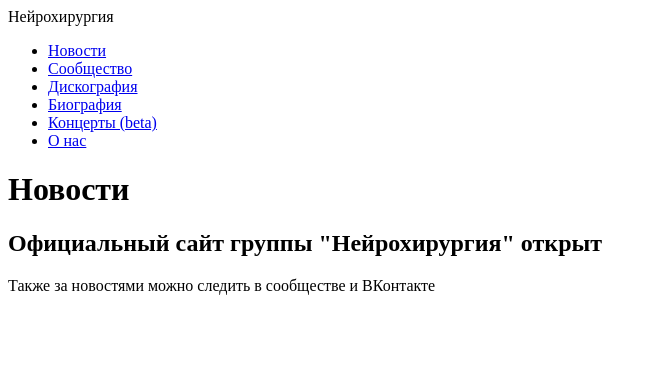
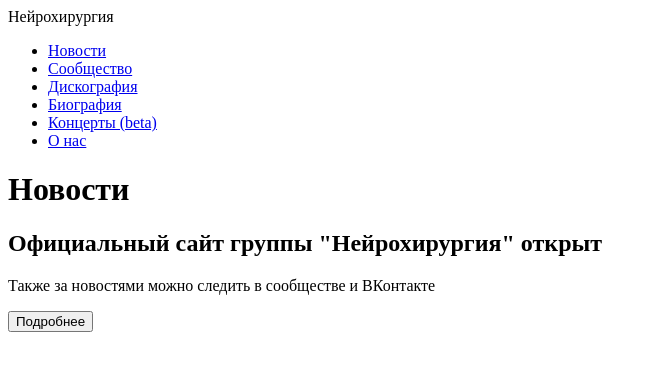
Before and after one commit to sergBull/neurosurgery.ussr, a plain HTML site: page index.html in a window 1280 px wide. Shown: the whole page, without its empty margins (0-657 px from the left). Drawn offline with Linux system fonts and the light colour scheme.

Commit message:
Update index.html

```diff
--- a/index.html
+++ b/index.html
@@ -16,10 +16,11 @@
 			<li><a href="#about">О нас</a></li>
 		</ul>
 	</div>
-	<div>
+	<div id="news">
 		<h1>Новости</h1>
 		<h2>Официальный сайт группы "Нейрохирургия" открыт</h2>
 		<p>Также за новостями можно следить в сообществе и ВКонтакте</p>
+		<button>Подробнее</button>
 	</div>
 </body>
 </html>
```
